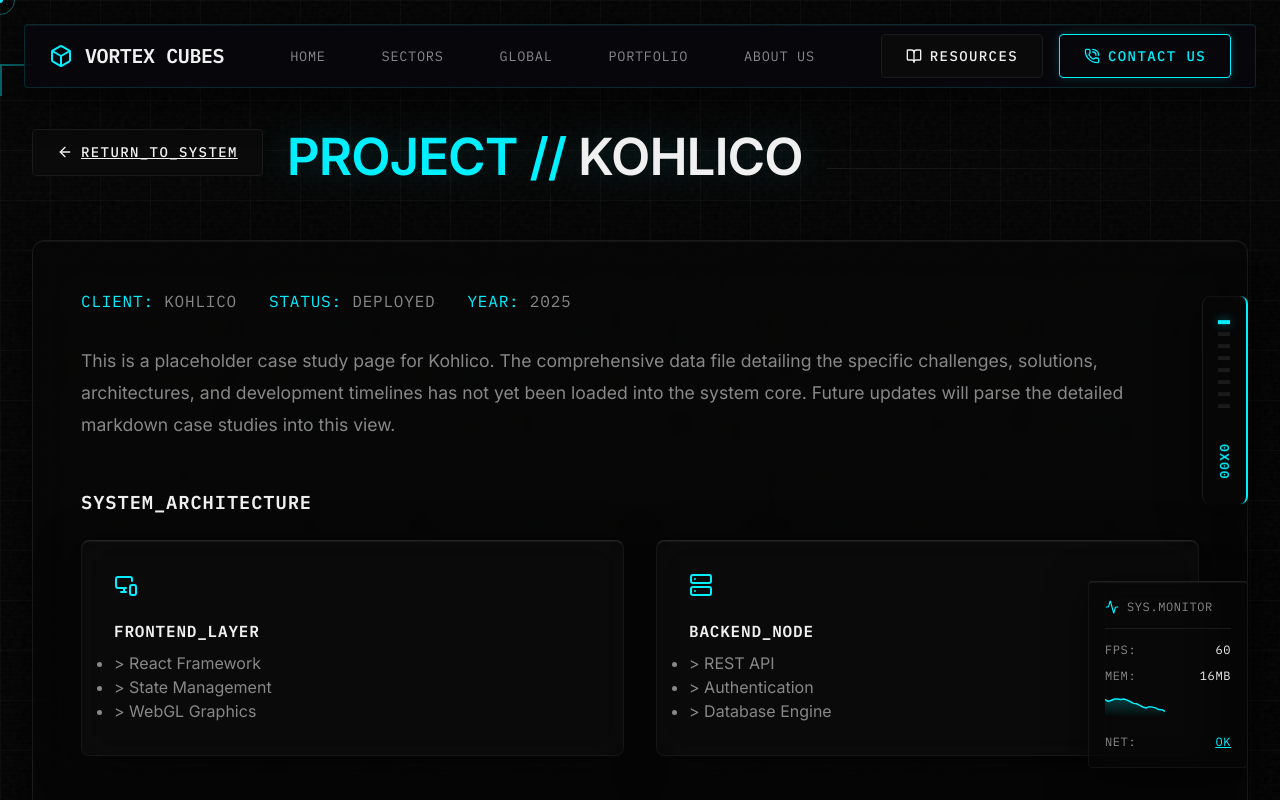
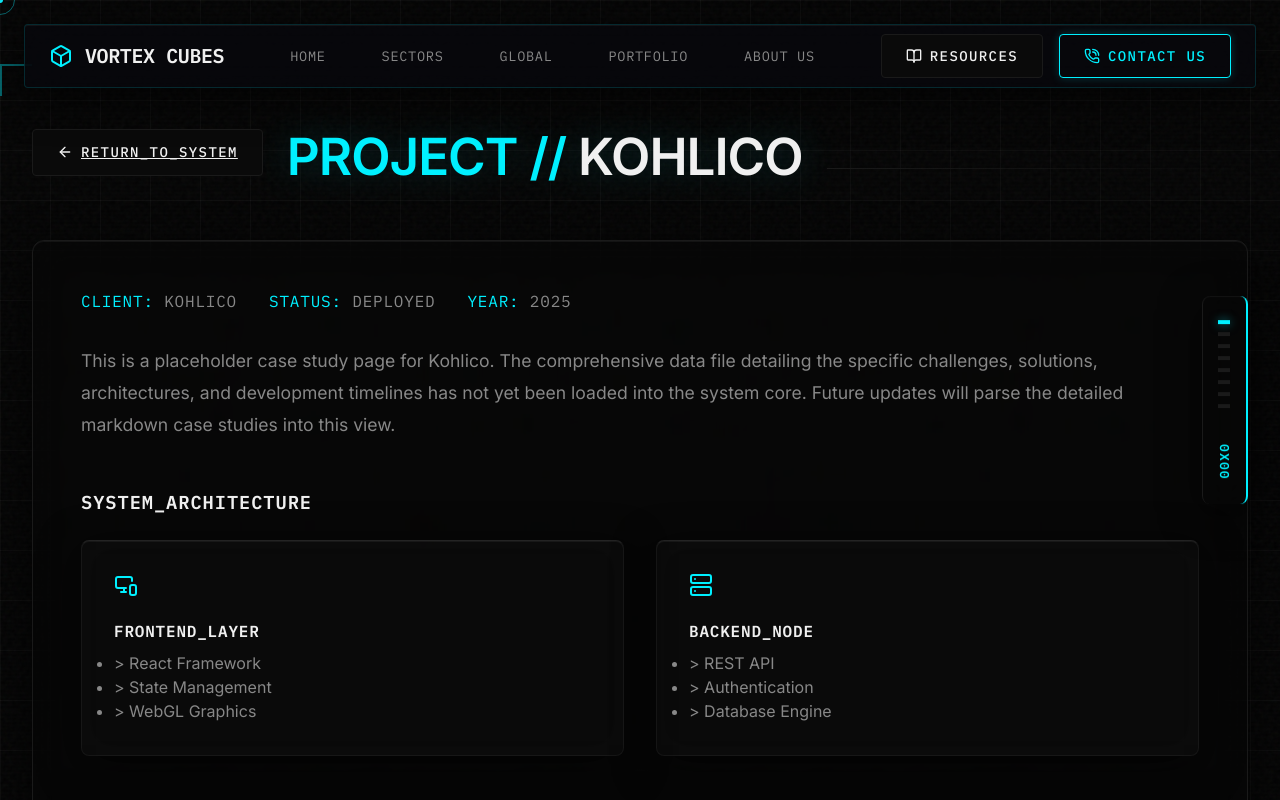
Before and after one commit to teamgrowthware/vortex-cubes-website, a React (Vite) app: page /portfolio/kohlico in a window 1280 px wide. Shown: the top 800 px of the page. Built offline with nearby package versions, Linux system fonts and the light colour scheme.

Commit message:
feat: Implement the core React application structure including routing, smooth scrolling, GSAP integration, and initial UI components.

```diff
--- a/src/App.jsx
+++ b/src/App.jsx
@@ -3,7 +3,6 @@ import { BrowserRouter as Router, Routes, Route, useLocation } from 'react-route
 import Lenis from 'lenis';
 import { AnimatePresence } from 'framer-motion';
 import Navigation from './components/Navigation';
-import StatusHUD from './components/StatusHUD';
 import Loader from './components/Loader';
 import ScrollHexTracker from './components/ScrollHexTracker';
 import CustomCursor from './components/CustomCursor';
@@ -81,7 +80,6 @@ function App() {
 
         <div className="bg-grid"></div>
         <Navigation />
-        <StatusHUD />
         <ScrollHexTracker />
 
         <AnimatedRoutes />
--- a/src/components/StatusHUD.css
+++ /dev/null
@@ -1,62 +0,0 @@
-.status-hud {
-  position: fixed;
-  bottom: 2rem;
-  right: 2rem;
-  padding: 1rem;
-  border-radius: var(--radius-sm);
-  z-index: 100;
-  font-size: 0.75rem;
-  min-width: 160px;
-}
-
-.hud-header {
-  display: flex;
-  align-items: center;
-  gap: 0.5rem;
-  padding-bottom: 0.75rem;
-  border-bottom: 1px solid var(--bg-border);
-  margin-bottom: 0.75rem;
-  color: var(--text-muted);
-}
-
-.hud-stats {
-  display: flex;
-  flex-direction: column;
-  gap: 0.5rem;
-}
-
-.stat-row {
-  display: flex;
-  justify-content: space-between;
-}
-
-.status-modal {
-  position: absolute;
-  bottom: calc(100% + 1rem);
-  right: 0;
-  padding: 1rem;
-  min-width: 220px;
-  border: 1px solid var(--accent-blue);
-  box-shadow: 0 0 20px rgba(0, 240, 255, 0.1);
-  animation: slideUp 0.2s ease-out;
-}
-
-@keyframes slideUp {
-  from {
-    opacity: 0;
-    transform: translateY(10px);
-  }
-
-  to {
-    opacity: 1;
-    transform: translateY(0);
-  }
-}
-
-.modal-node {
-  display: flex;
-  justify-content: space-between;
-  margin-bottom: 0.5rem;
-  font-size: 0.75rem;
-  color: var(--text-muted);
-}
--- a/src/components/StatusHUD.jsx
+++ /dev/null
@@ -1,81 +0,0 @@
-import React, { useEffect, useState } from 'react';
-import { Activity } from 'lucide-react';
-import Sparkline from './Sparkline';
-import './StatusHUD.css';
-
-const StatusHUD = () => {
-  const [fps, setFps] = useState(60);
-  const [memory, setMemory] = useState(0);
-  const [isModalOpen, setIsModalOpen] = useState(false);
-
-  useEffect(() => {
-    let frameCount = 0;
-    let lastTime = performance.now();
-
-    const updateStats = () => {
-      const now = performance.now();
-      frameCount++;
-
-      if (now - lastTime >= 1000) {
-        setFps(Math.round((frameCount * 1000) / (now - lastTime)));
-        frameCount = 0;
-        lastTime = now;
-
-        // Mock memory or use performance.memory if available
-        if (performance.memory) {
-          setMemory(Math.round(performance.memory.usedJSHeapSize / 1048576));
-        } else {
-          setMemory(Math.floor(Math.random() * 20) + 40);
-        }
-      }
-
-      requestAnimationFrame(updateStats);
-    };
-
-    const animId = requestAnimationFrame(updateStats);
-    return () => cancelAnimationFrame(animId);
-  }, []);
-
-  return (
-    <div className="status-hud glass-panel mono">
-      <div className="hud-header">
-        <Activity size={14} className="text-accent" />
-        <span>SYS.MONITOR</span>
-      </div>
-      <div className="hud-stats">
-        <div className="stat-row">
-          <span className="text-muted">FPS:</span>
-          <span className={fps < 30 ? 'text-accent' : ''}>{fps}</span>
-        </div>
-        <div className="stat-row">
-          <span className="text-muted">MEM:</span>
-          <span>{memory}MB</span>
-        </div>
-        <div className="stat-row" style={{ marginTop: '4px', marginBottom: '8px' }}>
-          <Sparkline />
-        </div>
-        <div className="stat-row">
-          <span className="text-muted">NET:</span>
-          <span
-            className="text-accent cursor-pointer"
-            onClick={() => setIsModalOpen(!isModalOpen)}
-            style={{ textDecoration: 'underline', cursor: 'pointer' }}
-          >
-            OK
-          </span>
-        </div>
-      </div>
-
-      {isModalOpen && (
-        <div className="status-modal glass-panel mono">
-          <div style={{ borderBottom: '1px solid var(--bg-border)', paddingBottom: '0.5rem', marginBottom: '1rem' }}>ACTIVE_NODES</div>
-          <div className="modal-node"><span>{'>'} Scalyx.sys</span><span className="text-accent">12ms</span></div>
-          <div className="modal-node"><span>{'>'} Orbosis.net</span><span className="text-accent">24ms</span></div>
-          <div className="modal-node"><span>{'>'} Kohlico.io</span><span className="text-accent">19ms</span></div>
-        </div>
-      )}
-    </div>
-  );
-};
-
-export default StatusHUD;
```
